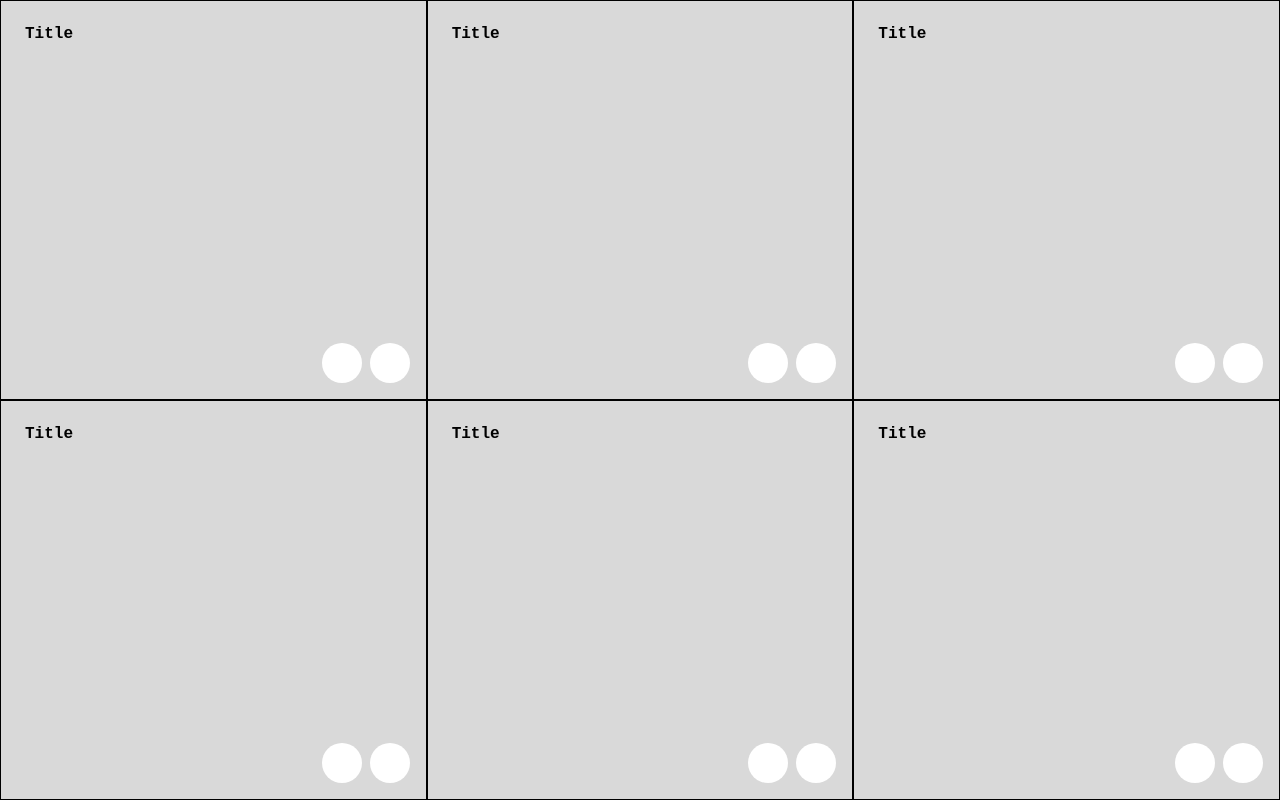
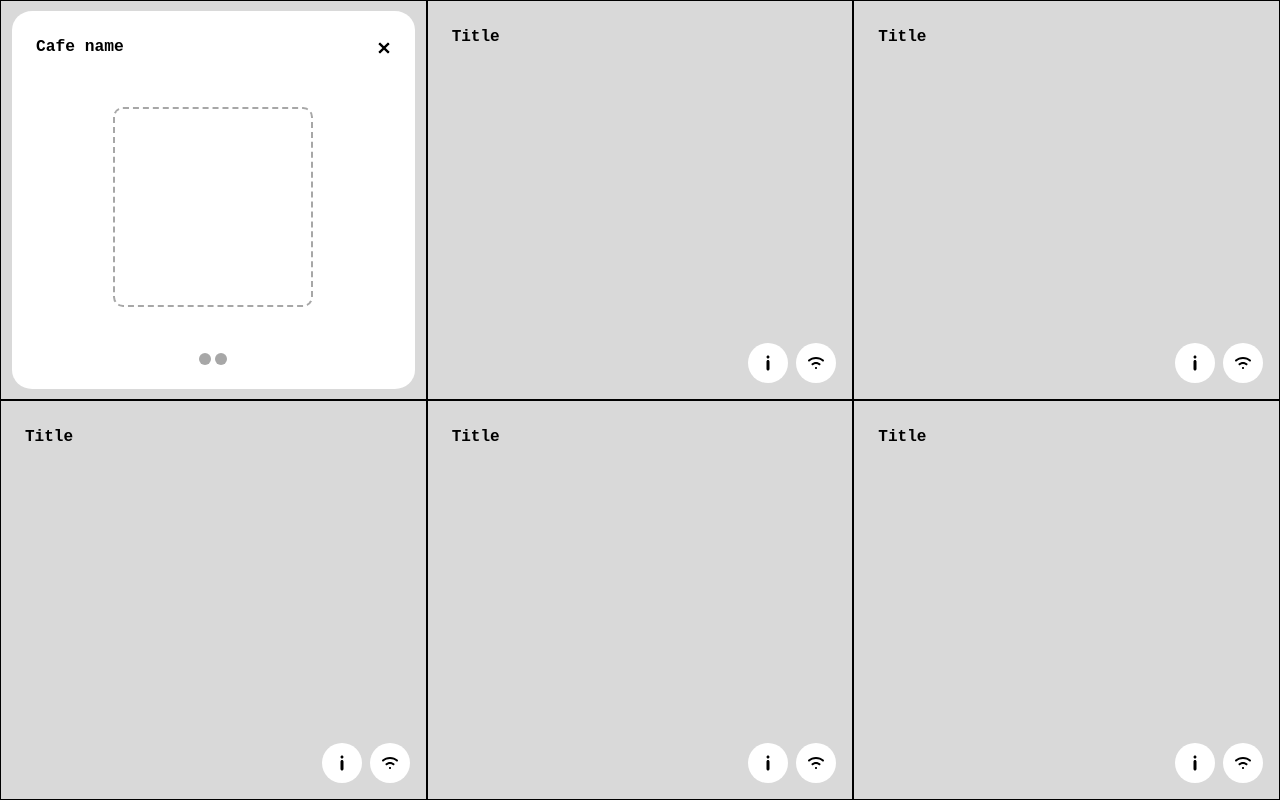
Before and after one commit to tlcottr/wifind, a Next.js app: page / in a window 1280 px wide. Both pictures are taken after a click on the element 389 px from the left and 363 px from the top of the page. Built offline with nearby package versions, Linux system fonts and the light colour scheme.

Commit message:
add overlay

```diff
--- a/package.json
+++ b/package.json
@@ -20,8 +20,11 @@
     "@types/node": "20.5.7",
     "@types/react": "18.2.21",
     "@types/react-dom": "18.2.7",
+    "autoprefixer": "^10.4.15",
     "eslint": "8.48.0",
     "eslint-config-next": "13.4.19",
+    "postcss": "^8.4.29",
+    "tailwindcss": "^3.3.3",
     "typescript": "5.2.2"
   }
 }
--- a/pages/index.tsx
+++ b/pages/index.tsx
@@ -2,20 +2,86 @@ import type { NextPage } from "next";
 import Head from "next/head";
 import Image from "next/image";
 import styles from "../styles/Home.module.scss";
+import { useState } from "react";
 
-const GridItem = () => {
+function GridItem({ open, setOpen }) {
+  const InfoIcon = () => {
+    return (
+      <svg
+        width="4"
+        height="16"
+        viewBox="0 0 4 16"
+        className={styles.SVGflip}
+        xmlns="http://www.w3.org/2000/svg"
+      >
+        <path d="M0.5 2C0.5 1.17157 1.17157 0.5 2 0.5L2 0.5C2.82843 0.499999 3.5 1.17157 3.5 2C3.5 2.82843 2.82843 3.5 2 3.5L2 3.5C1.17157 3.5 0.500001 2.82843 0.5 2ZM2 5C2.82843 5 3.5 5.67157 3.5 6.5L3.5 14C3.5 14.8284 2.82843 15.5 2 15.5C1.17158 15.5 0.500004 14.8284 0.500004 14L0.500004 6.5C0.500004 5.67157 1.17158 5 2 5Z" />
+      </svg>
+    );
+  };
+  const SignalIcon = () => {
+    return (
+      <svg
+        width="16"
+        height="16"
+        viewBox="0 0 16 12"
+        className={styles.SVGflip}
+        xmlns="http://www.w3.org/2000/svg"
+      >
+        <path d="M7.99998 10C7.42815 10 6.96462 10.4477 6.96462 11C6.96462 11.5523 7.42815 12 7.99998 12V10ZM8.01034 12C8.58217 12 9.0457 11.5523 9.0457 11C9.0457 10.4477 8.58217 10 8.01034 10V12ZM10.7856 8.04C11.2087 8.4116 11.8634 8.3817 12.2482 7.9732C12.633 7.5646 12.602 6.9322 12.179 6.5605L10.7856 8.04ZM14.2679 4.3403C14.6909 4.7119 15.3458 4.682 15.7305 4.2734C16.1153 3.8649 16.0843 3.2324 15.6613 2.8608L14.2679 4.3403ZM3.821 6.5605C3.39801 6.9322 3.36702 7.5646 3.75178 7.9732C4.13655 8.3817 4.79137 8.4116 5.21436 8.04L3.821 6.5605ZM0.338686 2.8608C-0.0843104 3.2324 -0.115299 3.8649 0.269461 4.2734C0.654232 4.682 1.30906 4.7119 1.73205 4.3403L0.338686 2.8608ZM7.99998 12H8.01034V10H7.99998V12ZM7.99998 7C9.07334 7 10.0493 7.3931 10.7856 8.04L12.179 6.5605C11.0763 5.5918 9.60852 5 7.99998 5V7ZM7.99998 2C10.4143 2 12.6121 2.8855 14.2679 4.3403L15.6613 2.8608C13.6392 1.0842 10.9494 0 7.99998 0V2ZM5.21436 8.04C5.9507 7.3931 6.92663 7 7.99998 7V5C6.39145 5 4.92365 5.5918 3.821 6.5605L5.21436 8.04ZM1.73205 4.3403C3.38792 2.8855 5.58569 2 7.99998 2V0C5.05053 0 2.36085 1.0842 0.338686 2.8608L1.73205 4.3403Z" />
+      </svg>
+    );
+  };
+  const CloseCard = () => {
+    return (
+      <svg
+        width="14"
+        height="14"
+        viewBox="0 0 12 12"
+        className={styles.closeCard}
+        xmlns="http://www.w3.org/2000/svg"
+        onClick={toggleOpen}
+      >
+        <path d="M5 7V12H7V7H12V5H7V0H5V5H0V7H5Z" fill="black" />
+      </svg>
+    );
+  };
+  const toggleOpen = () => {
+    setOpen(!open);
+  };
   return (
     <div className={styles.gridItem}>
+      {open ? (
+        <div className={styles.gridItemOverlay}>
+          <div className={styles.overlayContainer}>
+            <div className={styles.overlayHeader}>
+              <div>Cafe name</div>
+              <CloseCard />
+            </div>
+            <div className={styles.QRSection}></div>
+            <div className={styles.radioDots}>
+              <div className={styles.dot}></div>
+              <div className={styles.dot}></div>
+            </div>
+          </div>
+        </div>
+      ) : (
+        ""
+      )}
       <div className={styles.title}>Title</div>
       <div className={styles.iconCluster}>
-        <div className={styles.infoIcon}></div>
-        <div className={styles.wifiIcon}></div>
+        <div className={styles.infoIcon}>
+          <InfoIcon />
+        </div>
+        <div className={styles.wifiIcon} onClick={toggleOpen}>
+          <SignalIcon />
+        </div>
       </div>
     </div>
   );
-};
+}
 
 const Home: NextPage = () => {
+  const [open, setOpen] = useState(false);
   return (
     <div className={styles.container}>
       <Head>
@@ -29,7 +95,7 @@ const Home: NextPage = () => {
 
       <main className={styles.main}>
         <div className={styles.gridContainer}>
-          <GridItem />
+          <GridItem open={open} setOpen={setOpen} />
           <GridItem />
           <GridItem />
           <GridItem />
--- /dev/null
+++ b/postcss.config.js
@@ -0,0 +1,6 @@
+module.exports = {
+  plugins: {
+    tailwindcss: {},
+    autoprefixer: {},
+  },
+}
--- a/styles/Home.module.scss
+++ b/styles/Home.module.scss
@@ -27,6 +27,57 @@
   height: 50vh;
   position: relative;
 }
+.gridItemOverlay {
+  width: 95%;
+  height: 95%;
+  background-color: white;
+  z-index: 100;
+  border-radius: 5%;
+  position: relative;
+}
+.closeCard {
+  transform: rotate(45deg);
+  cursor: pointer;
+}
+.overlayContainer {
+  display: flex;
+  flex-direction: column;
+  justify-content: space-between;
+  align-items: center;
+  height: 100%;
+}
+.overlayHeader {
+  display: flex;
+  flex-direction: row;
+  justify-content: space-between;
+  align-items: center;
+  width: 100%;
+  padding: 1.5em;
+  font-family: monospace;
+  font-weight: Bold;
+  font-size: 1.25em;
+}
+.QRSection {
+  width: 200px;
+  height: 200px;
+  border: #a7a7a7 solid 2px;
+  border-style: dashed;
+  border-radius: 10px;
+}
+.radioDots {
+  display: flex;
+  justify-content: center;
+  align-items: center;
+  width: 100%;
+  padding: 1.5em;
+  gap: 0.25em;
+}
+.dot {
+  width: 12px;
+  height: 12px;
+  background-color: #a7a7a7;
+  border-radius: 100%;
+}
 .title {
   position: absolute;
   top: 24px;
@@ -54,12 +105,22 @@
   transition-timing-function: cubic-bezier(0.4, 0, 0.2, 1);
   transition-duration: 150ms;
   cursor: pointer;
+  display: flex;
+  flex-direction: column;
+  align-items: center;
+  justify-content: center;
+  .SVGflip {
+    fill: black;
+  }
 }
 .infoIcon:hover {
   background-color: #000000;
   transition-property: background-color, border-color, color, fill, stroke;
   transition-timing-function: cubic-bezier(0.4, 0, 0.2, 1);
   transition-duration: 150ms;
+  .SVGflip {
+    fill: white;
+  }
 }
 .wifiIcon {
   height: 40px;
@@ -70,14 +131,23 @@
   transition-timing-function: cubic-bezier(0.4, 0, 0.2, 1);
   transition-duration: 150ms;
   cursor: pointer;
+  display: flex;
+  flex-direction: column;
+  align-items: center;
+  justify-content: center;
+  .SVGflip {
+    fill: black;
+  }
 }
 .wifiIcon:hover {
   background-color: #000000;
   transition-property: background-color, border-color, color, fill, stroke;
   transition-timing-function: cubic-bezier(0.4, 0, 0.2, 1);
   transition-duration: 150ms;
+  .SVGflip {
+    fill: white;
+  }
 }
-
 .outline {
   border: #fff 1px solid;
   border-radius: 0.75em;
@@ -85,8 +155,10 @@
 }
 
 @media (max-width: 600px) {
-  .grid {
+  .gridContainer {
     width: 100%;
     flex-direction: column;
+    grid-template-columns: repeat(1, 1fr);
+    grid-auto-rows: minmax(0, 1fr);
   }
 }
--- a/styles/globals.scss
+++ b/styles/globals.scss
@@ -1,3 +1,7 @@
+@tailwind base;
+@tailwind components;
+@tailwind utilities;
+
 html,
 body {
   padding: 0;
--- /dev/null
+++ b/tailwind.config.js
@@ -0,0 +1,15 @@
+/** @type {import('tailwindcss').Config} */
+module.exports = {
+  content: [
+    "./app/**/*.{js,ts,jsx,tsx,mdx}",
+    "./pages/**/*.{js,ts,jsx,tsx,mdx}",
+    "./components/**/*.{js,ts,jsx,tsx,mdx}",
+
+    // Or if using `src` directory:
+    "./src/**/*.{js,ts,jsx,tsx,mdx}",
+  ],
+  theme: {
+    extend: {},
+  },
+  plugins: [],
+};
```
Also changed, not shown: 1 other file (tests, documents, lock files or other folders).
